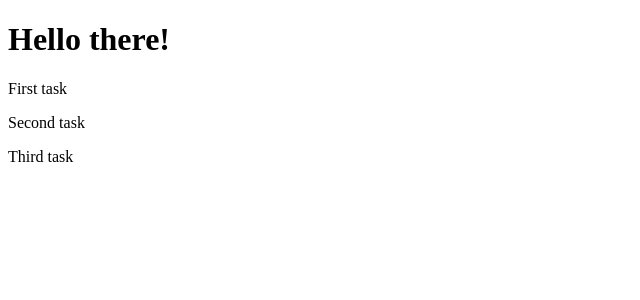
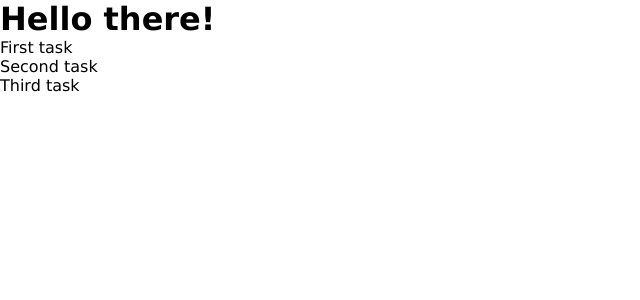
Before and after one commit to chrisbrinkmann/angular-task-list, an Angular app: page / in a window 1280 px wide. Shown: the top 300 px of the page, without its empty margins (0-640 px from the left). Built offline with nearby package versions, Linux system fonts and the light colour scheme.

Commit message:
Update global css styles

```diff
--- a/src/styles.css
+++ b/src/styles.css
@@ -1 +1,33 @@
 /* You can add global styles to this file, and also import other style files */
+
+* {
+  box-sizing: border-box;
+  margin:0;
+  padding:0;
+}
+
+body {
+  font-family: 'Roboto Mono', Verdana, Arial;
+}
+
+a {
+  color: #333;
+  text-decoration: none;
+}
+
+.container {
+  padding: 0 1rem;
+}
+
+.btn {
+  display: inline-block;
+  border: none;
+  background: #555;
+  color: #fff;
+  padding: 0.5rem 1.5rem;
+  cursor: pointer;
+}
+
+.btn:hover {
+  background: #666;
+}
```
